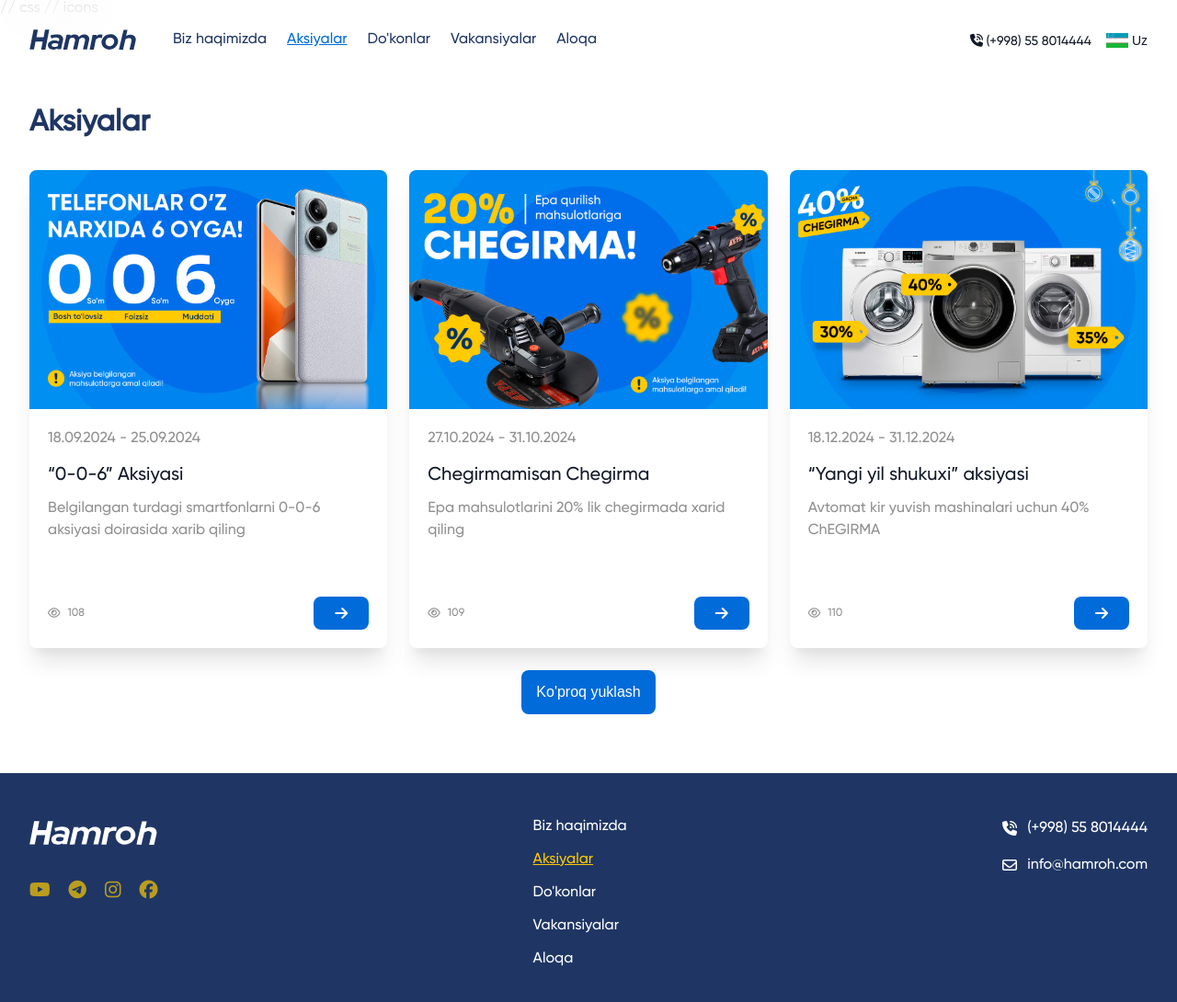
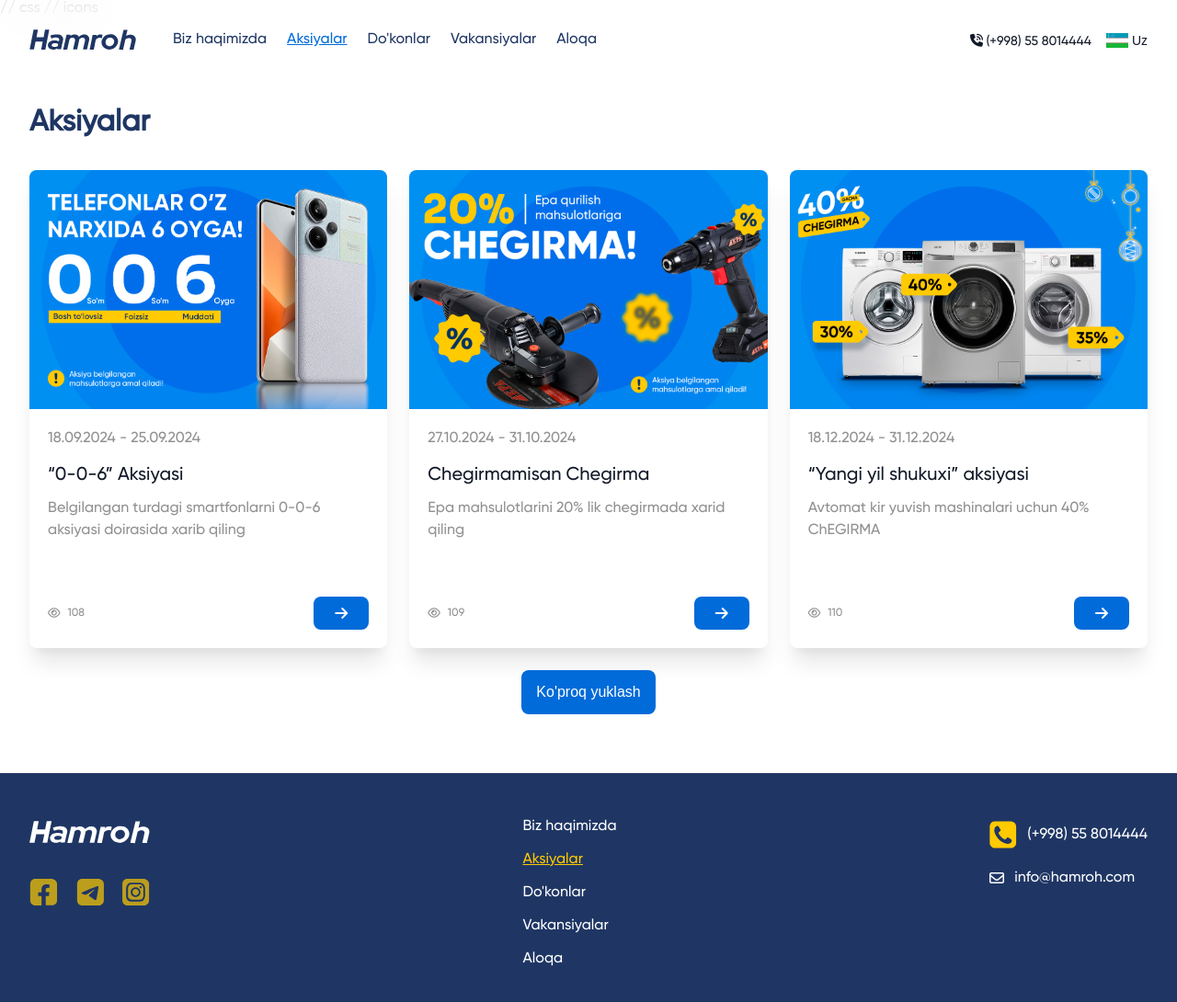
Before and after one commit to bekmurod9598/hamroh, a website with bundled scripts: page pages/sales.html in a window 1280 px wide. Shown: the whole page at 92% size. Built offline with nearby package versions, Linux system fonts and the light colour scheme; files whose address does not match are found by name.

Commit message:
fix footer

```diff
--- a/pages/sales.html
+++ b/pages/sales.html
@@ -74,22 +74,17 @@
           <ul class="nav-social-networks">
             <li>
               <a href="#">
-                <i class="fa-brands fa-youtube"></i>
+                <img src="../assets/icons/social/facebook.svg" alt="" />
               </a>
             </li>
             <li>
               <a href="#">
-                <i class="fa-brands fa-telegram"></i>
+                <img src="../assets/icons/social/telegram.svg" alt="" />
               </a>
             </li>
             <li>
               <a href="#">
-                <i class="fa-brands fa-instagram"></i>
-              </a>
-            </li>
-            <li>
-              <a href="#">
-                <i class="fa-brands fa-facebook"></i>
+                <img src="../assets/icons/social/insta.svg" alt="" />
               </a>
             </li>
           </ul>
@@ -102,7 +97,7 @@
         <ul class="nav-list">
           <li class="nav-list__item">
             <a class="nav-list__item-link" href="tel:+998558014444">
-              <i class="fa-solid fa-phone-volume"></i>
+              <img src="../assets/icons/social/phone.svg" alt="" />
               (+998) 55 8014444
             </a>
           </li>
```
Also changed, not shown: pages/contact.html (+6 -11 lines), pages/sales-slug.html (+4 -9 lines), pages/stores.html (+4 -9 lines), pages/vacancies.html (+4 -9 lines).
